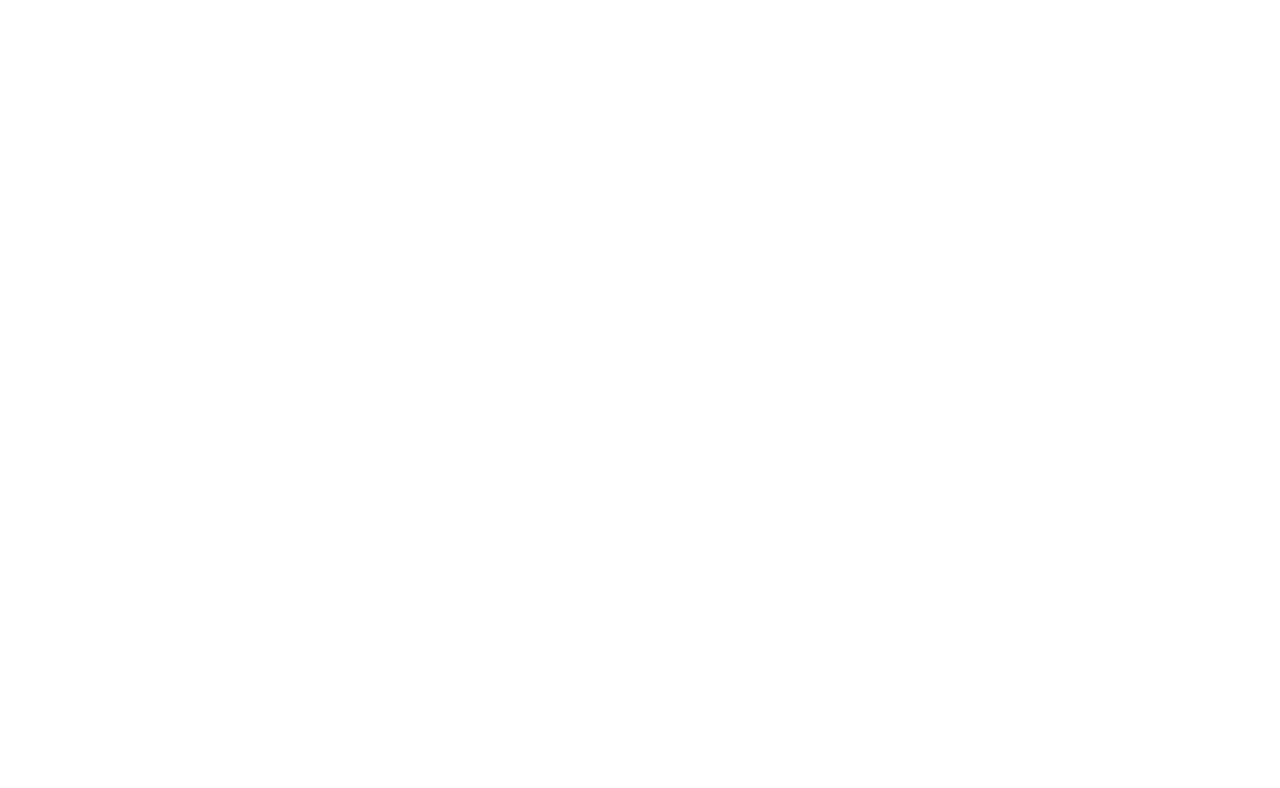
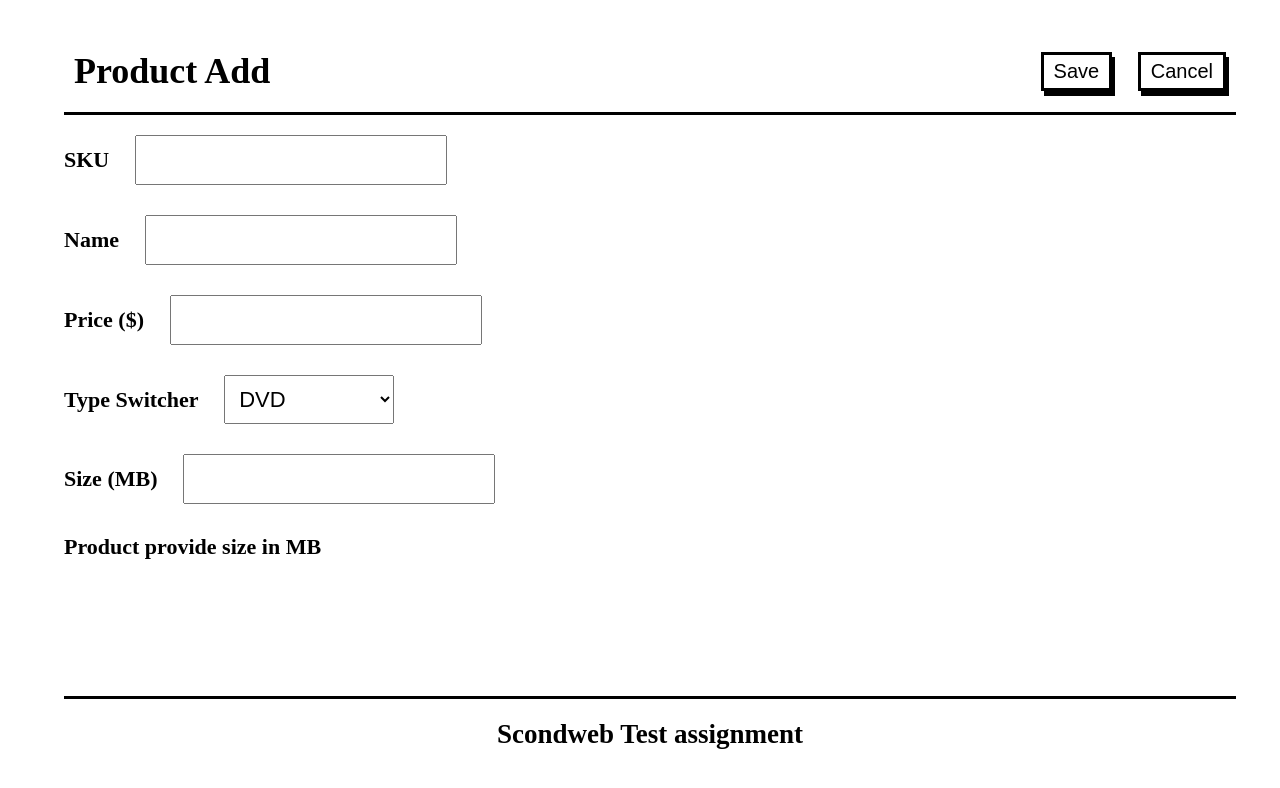
Before and after one commit to arben-djokovic/test-task, a React (Create React App) app: page /add-product in a window 1280 px wide. Before the commit this address had no page. Shown: the top 788 px of the page. Built offline with nearby package versions, Linux system fonts and the light colour scheme.

Commit message:
Created add-product page

```diff
--- a/src/App.js
+++ b/src/App.js
@@ -7,7 +7,7 @@
   return (
     <Routes>
       <Route path="/" element={<ProductList />} />
-      <Route path="/addproduct" element={<AddProduct />} />
+      <Route path="/add-product" element={<AddProduct />} />
     </Routes>
   );
 }
--- a/src/components/Header/Header.js
+++ b/src/components/Header/Header.js
@@ -7,6 +7,9 @@
         <h1>{title}</h1>
         <section className='buttons'>
             {buttons.map((button, i) => {
+              if(button.label) {
+                return <label htmlFor={button.label}> <button key={i} id={button.id}>{button.text}</button></label>
+              }
                 return(<button key={i} id={button.id} onClick={button.onClick}>{button.text}</button>)
             })}
         </section>
--- a/src/components/Header/Header.scss
+++ b/src/components/Header/Header.scss
@@ -13,6 +13,7 @@
         display: flex;
         grid-gap: 2vw;
         button{
+            font-size: 20px;
             background-color: white;
             color: black;
             padding: 5px 10px;
--- a/src/pages/addProduct/AddProduct.js
+++ b/src/pages/addProduct/AddProduct.js
@@ -1,4 +1,4 @@
-import React from 'react'
+import React, { useRef, useState } from 'react'
 import "./AddProduct.scss"
 import Header from '../../components/Header/Header'
 import Footer from '../../components/Footer/Footer'
@@ -6,21 +6,83 @@
 
 export default function AddProduct() {
 
+  const formRef = useRef(null)
+  let [typeSelected, setTypeSelected] = useState("DVD")
   const navigate = useNavigate()
+
+  const saveBtn = () => {
+    if (formRef.current) {
+      if (!formRef.current.reportValidity()) return;
+      //code here
+    }
+  }
 
   return (
     <div className='addProductPage page'>
       <Header title="Product Add" buttons={[
         {
           text: "Save",
-          onClick: () => {alert("Saved")}
+          onClick: saveBtn
         },     {
           text: "Cancel",
           onClick: () => {navigate("/")}
         },
 
       ]} />
-      <section className='addProductMain main'>fdasdas</section>
+      <main className='addProductMain main'>
+        <form id='product_form' ref={formRef} onSubmit={(e)=>{e.preventDefault()}}>
+          <div className="input">
+            <span>SKU</span>
+            <input id='sku' type="text" required />
+          </div>
+          <div className="input">
+            <span>Name</span>
+            <input id='name' type="text" required />
+          </div>
+          <div className="input">
+            <span>Price ($)</span>
+            <input id='price' type="number" required />
+          </div>
+          <div className="input">
+            <span>Type Switcher</span>
+            <select name="type" id="productType" onChange={(e)=>{setTypeSelected(e.target.value)}} value={typeSelected} >
+              <option id='DVD' value="DVD">DVD</option>
+              <option id='Furniture' value="Furniture">FURNITURE</option>
+              <option id='Book' value="Book">BOOK</option>
+            </select>
+          </div>
+
+          {typeSelected == "DVD" && <div id='DVD'>
+              <div className="input">
+                <span>Size (MB)</span>
+                <input id='size' type="number" required />
+              </div>
+              <span id='description'>Product provide size in MB</span>
+            </div>}
+          {typeSelected == "Furniture" && <div id='Furniture'>
+              <div className="input">
+                <span>Height (CM)</span>
+                <input id='height' type="number" required />
+              </div>
+              <div className="input">
+                <span>Width (CM)</span>
+                <input id='width' type="number" required />
+              </div>
+              <div className="input">
+                <span>Length (CM)</span>
+                <input id='length' type="number" required />
+              </div>
+              <span id='description'>Product provide dimensions in HxWxL format</span>
+            </div>}
+          {typeSelected == "Book" && <div id='Book'>
+              <div className="input">
+                <span>Weight (KG)</span>
+                <input id='weight' type="number" required />
+              </div>
+              <span id='description'>Product provide weight in KG</span>
+            </div>}
+        </form>
+      </main>
       <Footer />
     </div>
   )
--- a/src/pages/addProduct/AddProduct.scss
+++ b/src/pages/addProduct/AddProduct.scss
@@ -1,2 +1,20 @@
 .addProductPage{
+    .addProductMain{
+        #product_form, #Book, #DVD, #Furniture{
+            display: flex;
+            flex-direction: column;
+            grid-gap: 30px;
+            font-weight: bold;
+            font-size: 22px;
+            .input{
+                display: flex;
+                align-items: center;
+                grid-gap: 2vw;
+                input, select{
+                    font-size: 22px;
+                    padding: 10px;
+                }
+            }
+        }
+    }
 }
--- a/src/pages/productList/ProductList.js
+++ b/src/pages/productList/ProductList.js
@@ -23,7 +23,7 @@
       <Header title="Product List" buttons={[
         {
           text: "ADD",
-          onClick: () => {navigate("/addproduct")}
+          onClick: () => {navigate("/add-product")}
         },
         {
           text: "MASS DELETE",
```
